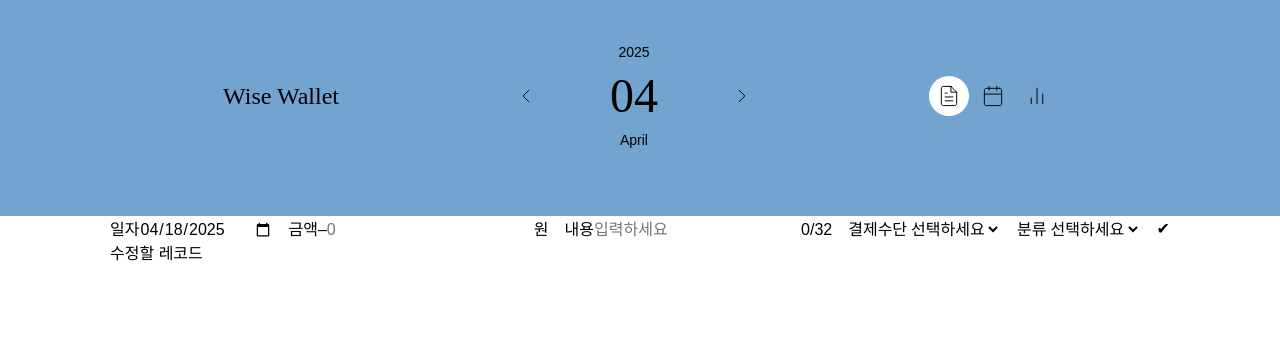
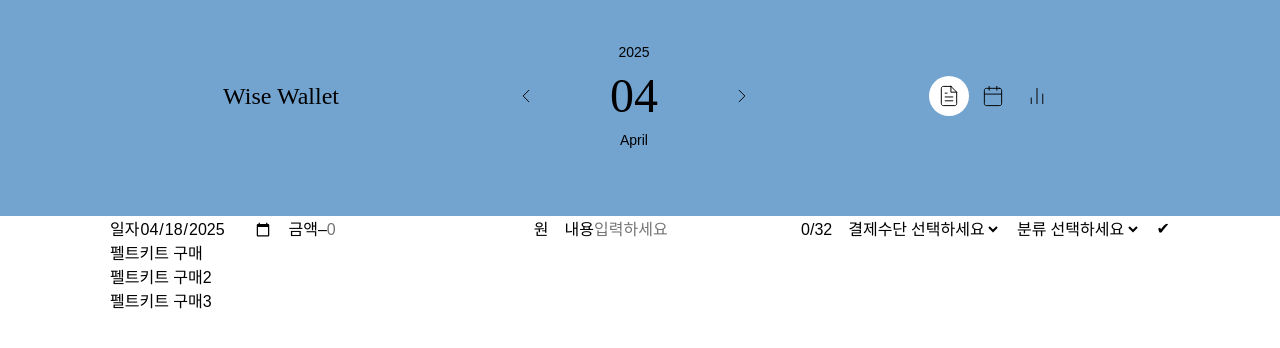
Before and after one commit to wan0514/fe-bye2money, a React (Vite) app: page /home/2025/04 in a window 1280 px wide. Shown: the top 348 px of the page. Built offline with nearby package versions, Linux system fonts and the light colour scheme; a web font is replaced by a local one.

Commit message:
🙈 chore : add temp Record component for logic verification
- Added temporary component to verify edit mode on record item click
- Created without styling, solely for internal logic check
- Will be replaced or removed after logic integration

```diff
--- /dev/null
+++ b/src/features/record/index.jsx
@@ -0,0 +1,15 @@
+import React from 'react';
+
+export default function Record({ recordData, onSelect }) {
+  return (
+    <ol>
+      {recordData.map((record) => {
+        return (
+          <li key={record.id} onClick={() => onSelect(record)}>
+            {record.description}
+          </li>
+        );
+      })}
+    </ol>
+  );
+}
--- a/src/pages/HomePage.jsx
+++ b/src/pages/HomePage.jsx
@@ -6,6 +6,7 @@
 import formReducer from '../features/form/reducers/formReducer';
 import recordSchema from '../features/form/utils/recordSchema';
 import Form from '../features/form';
+import Record from '../features/record';
 
 const TEST_USER_ID = 1;
 
@@ -50,7 +51,7 @@
         paymentOptions={payments}
         categoryOptions={CATEGORY_TYPES[formData.type]}
       />
-      <button onClick={handleEdit}>수정할 레코드</button>
+      <Record recordData={records} onSelect={handleEdit} />
     </>
   );
 }
```
